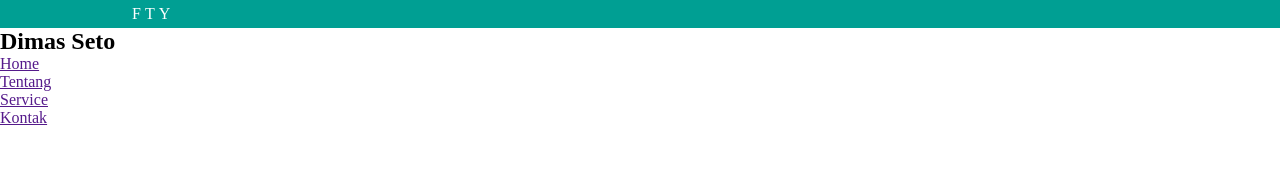
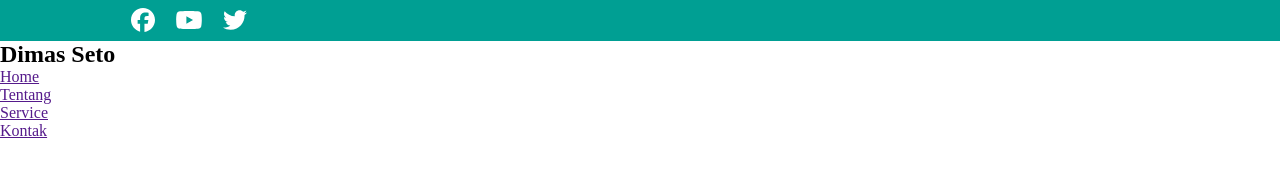
Before and after one commit to Shironim/Web-Company-Profile, a plain HTML site: page index.html in a window 1280 px wide. Drawn offline with Linux system fonts and the light colour scheme.

Commit message:
tambah icon

```diff
--- a/css/style.css
+++ b/css/style.css
@@ -1,13 +1,15 @@
 *{
   padding: 0px;
   margin: 0px;
+  box-sizing: border-box;
 }
 .medsos{
-  padding: 5px;
+  padding:8px 0;
   background-color: #009F93;
 }
 .medsos ul li{
   display: inline-block;
+  margin-right: 12px;
 }
 .medsos ul li a{
   color: #fff;
--- a/index.html
+++ b/index.html
@@ -14,9 +14,9 @@
     <div class="medsos">
       <div class="container">
         <ul>
-          <li><a href="#">F</a></li>
-          <li><a href="#">T</a></li>
-          <li><a href="#">Y</a></li>
+          <li><a href="#"><i class="fab fa-facebook" style="font-size: 24px;"></i></a></li>
+          <li><a href="#"><i class="fab fa-youtube" style="font-size: 24px;"></i></a></li>
+          <li><a href="#"><i class="fab fa-twitter" style="font-size: 24px;"></i></a></li>
         </ul>
       </div>
     </div>
```
